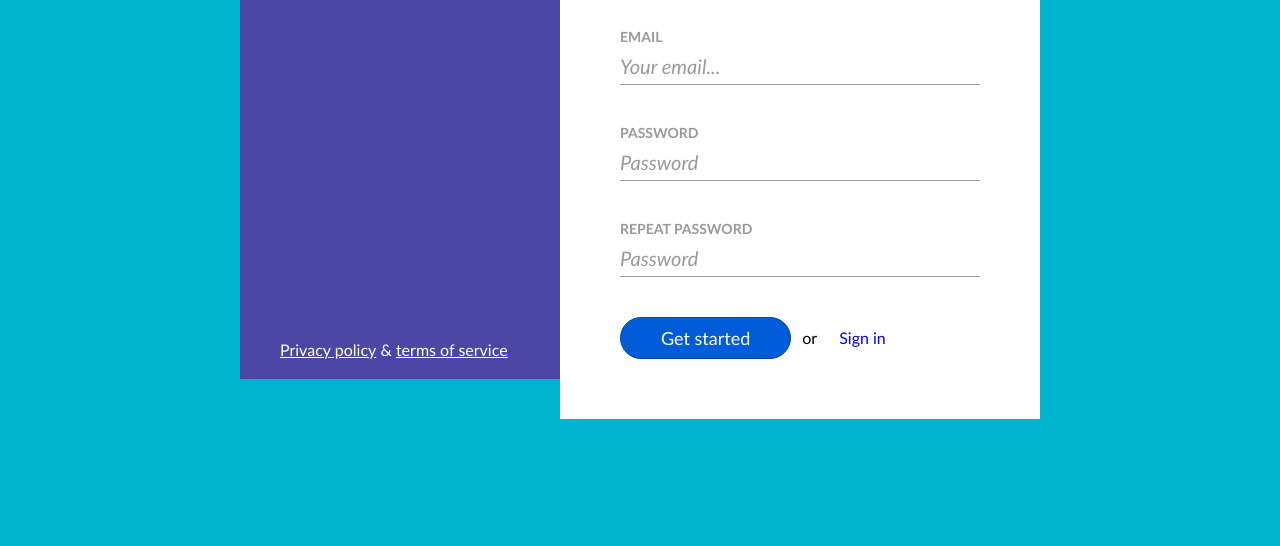
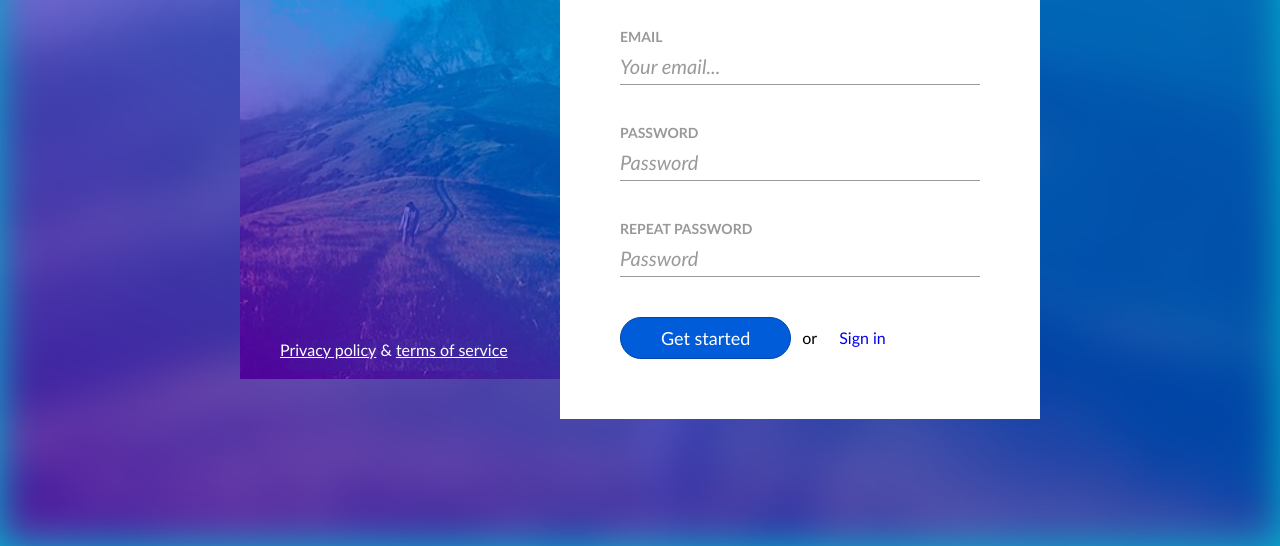
Before and after one commit to iluzych/6-sign-up, a plain HTML site: page index.html in a window 1280 px wide. Shown: the part 254-800 px from the top of the page. Drawn offline with Linux system fonts and the light colour scheme.

```diff
--- a/css/main.css
+++ b/css/main.css
@@ -12,7 +12,7 @@ body {
 }
 
 .background {
-  background-image: url(../img/hill-big.jpg);
+  background-image: url(../img/hill.jpg);
   background-repeat: no-repeat;
   background-size: cover;
   background-position: center;
@@ -35,7 +35,7 @@ body {
   padding: 40px;
   color: #fff;
   background-color: #4c46a5;
-  background-image: url(../img/hill-big.jpg);
+  background-image: url(../img/hill.jpg);
   background-repeat: no-repeat;
   background-size: cover;
   background-position: center;
```
